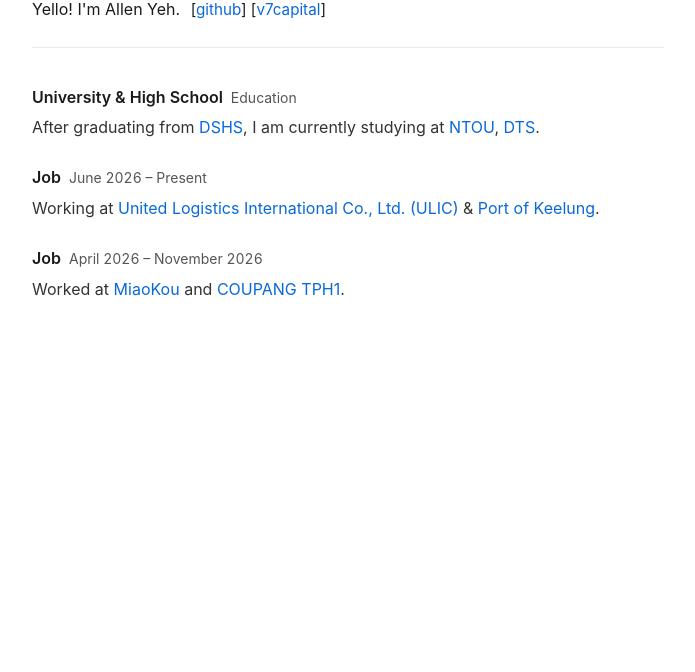
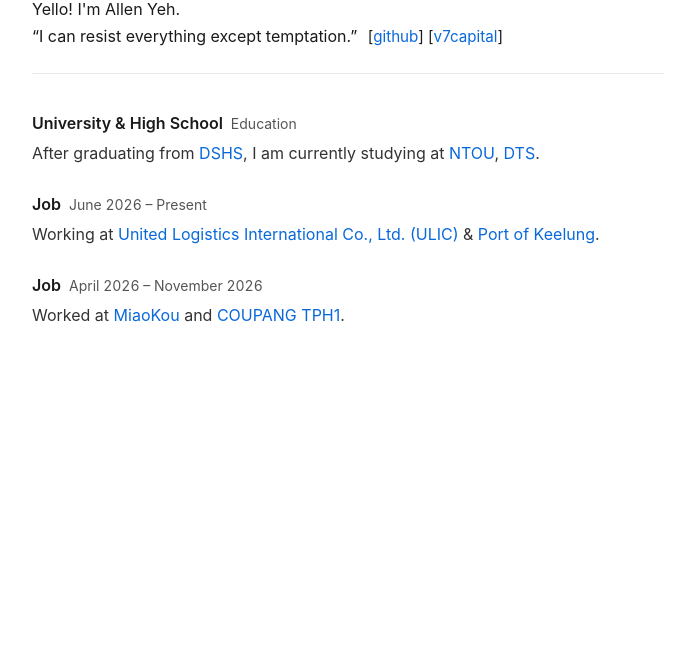
Before and after one commit to allenyeh95/allenyeh95.github.io, a plain HTML site: page index.html in a window 1280 px wide. Shown: the part 128-800 px from the top of the page, without its empty margins (292-987 px from the left). Drawn offline with Linux system fonts and the light colour scheme.

Commit message:
Update index.html

```diff
--- a/index.html
+++ b/index.html
@@ -117,7 +117,8 @@
   <header>
     <h1>Allen Yeh</h1>
     <p class="intro">
-      Yello! I'm Allen Yeh.
+      Yello! I'm Allen Yeh.<br>
+      “I can resist everything except temptation.”
       <span class="links">
         [<a href="https://github.com/allenyeh95" target="_blank" rel="noopener">github</a>]
         [<a href="https://app.hyperliquid.xyz/join/V77TV" target="_blank" rel="noopener">v7capital</a>]
```
